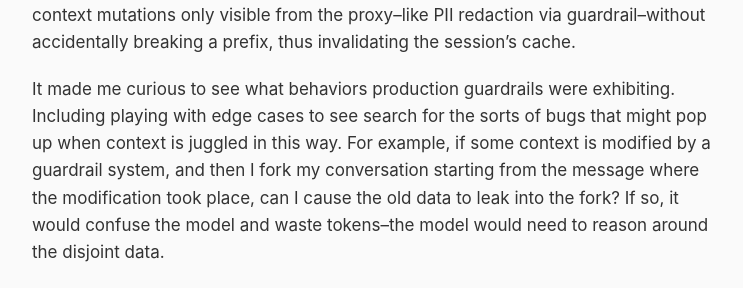
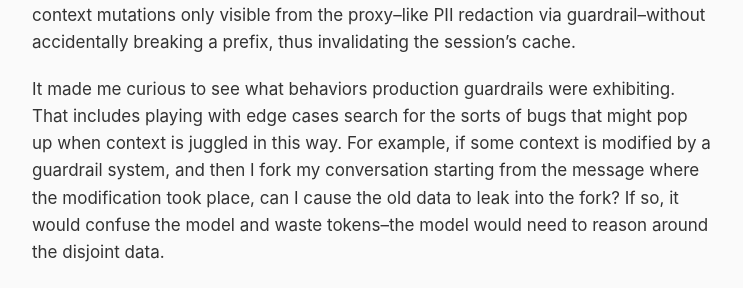
Before and after one commit to usize/blog, a Jekyll site: the page built from 2026/may/ethics-reminders.md, in a window 1280 px wide and 1400 px high. Shown: the part 321-609 px from the top of the window, without its empty margins (268-1011 px from the left). Built offline with Jekyll 4.4.1, drawn with Linux system fonts in a browser that asks for light colours; some of the changed text lies outside the part shown.

Commit message:
Make intro a bit smoother.

```diff
--- a/2026/may/ethics-reminders.md
+++ b/2026/may/ethics-reminders.md
@@ -10,7 +10,7 @@
 
 I've been thinking a lot about policies that mutate inference context -- guardrails that inject, rewrite, or strip content before it reaches the model. This came out of my work on [AI Gateways](../april/cloudsummit/deck.html), where in particular I'd been curious about how to juggle context mutations only visible from the proxy--like PII redaction via guardrail--without accidentally breaking a prefix, thus invalidating the session's cache.
 
-It made me curious to see what behaviors production guardrails were exhibiting. Including playing with edge cases to see search for the sorts of bugs that might pop up when context is juggled in this way. For example, if some context is modified by a guardrail system, and then I fork my conversation starting from the message where the modification took place, can I cause the old data to leak into the fork? If so, it would confuse the model and waste tokens--the model would need to reason around the disjoint data.
+It made me curious to see what behaviors production guardrails were exhibiting. That includes playing with edge cases search for the sorts of bugs that might pop up when context is juggled in this way. For example, if some context is modified by a guardrail system, and then I fork my conversation starting from the message where the modification took place, can I cause the old data to leak into the fork? If so, it would confuse the model and waste tokens--the model would need to reason around the disjoint data.
 
 Figuring it out meant going fishing... so I did. And I got a bite.
 
@@ -28,7 +28,7 @@
 
 Check that out! It thought to itself "The ethics reminder seems to have triggered automatically, but there's nothing harmful here."
 
-So.. My hypothesis seemed verified. But then things took a turn for the strange when I tried to chat about it.
+So... My hypothesis seemed verified. But then things took a turn for the strange when I tried to chat about it.
 
 ![Screenshot 2](ethics-reminders-02.png)
 
```
